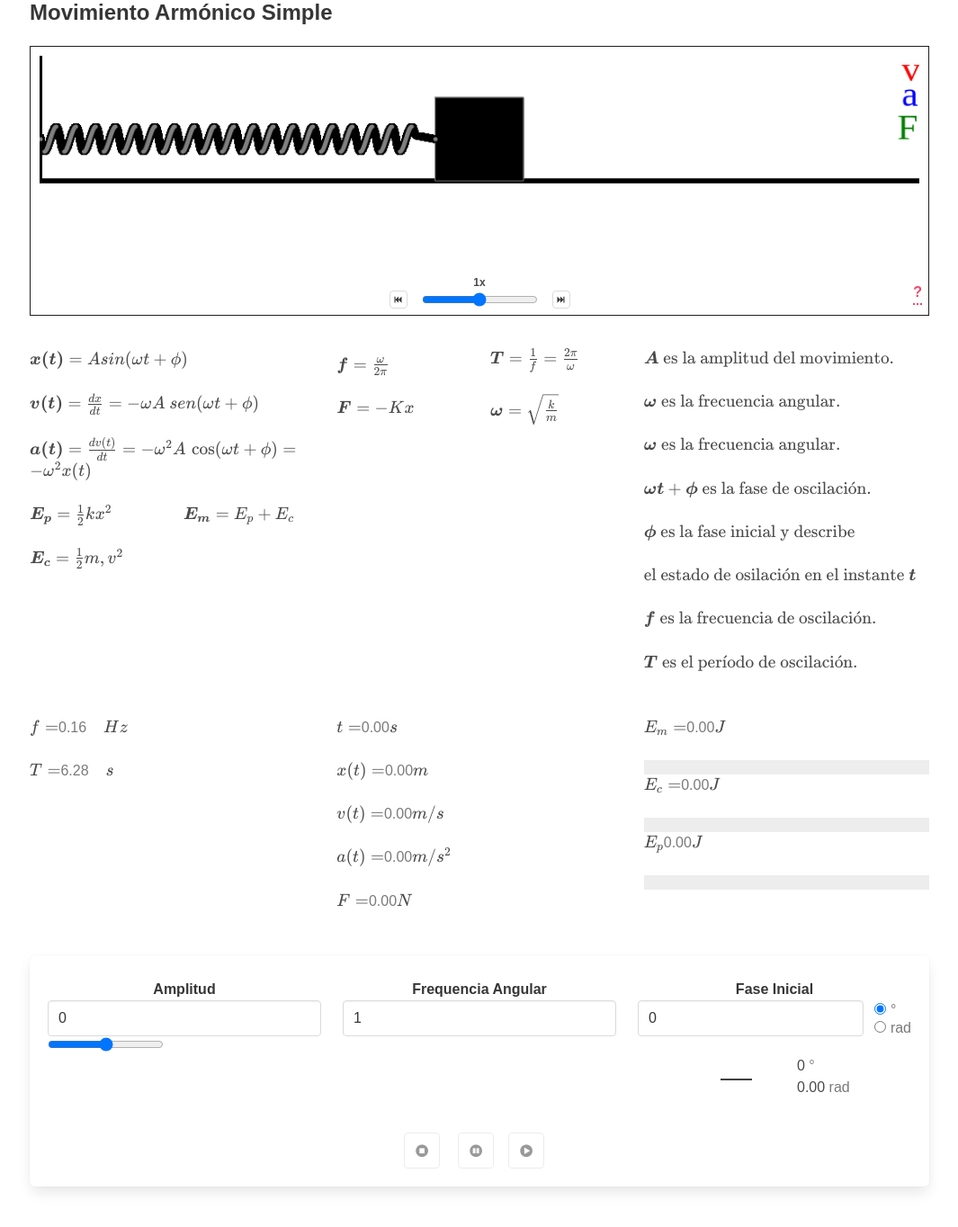
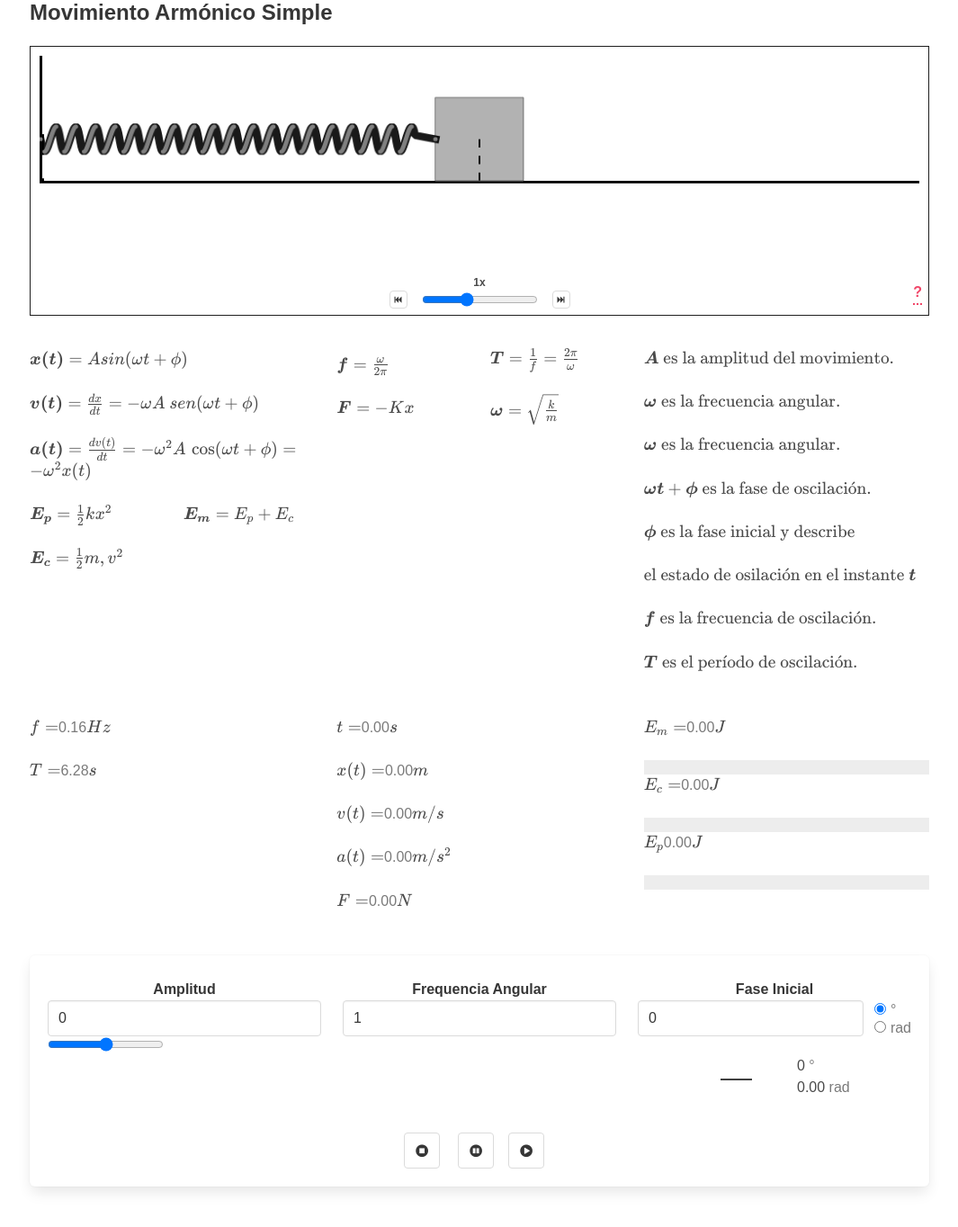
Before and after one commit to iamzapata/movimientos-oscilatorios, a Next.js app: page /movimiento-armonico-simple in a window 1280 px wide. Shown: the top 1364 px of the page at 90% size, without its empty margins (107-1172 px from the left). Built offline with nearby package versions, Linux system fonts and the light colour scheme.

Commit message:
Guardar progreso

```diff
--- /dev/null
+++ b/components/ControlesAnimacion/index.jsx
@@ -0,0 +1,33 @@
+import React from "react";
+
+const ControlesAnimacion = ({ controlarSimulacion }) => (
+  <div className="columns">
+    <div className="column iniciar-parar">
+      <div className="control px-1">
+        <button name="parar" type="button" className="button" onClick={controlarSimulacion}>
+          <span className="icon is-small">
+            <i className="fa fa-stop-circle"></i>
+          </span>
+        </button>
+      </div>
+
+      <div className="control">
+        <button name="pausar" type="button" className="button" onClick={controlarSimulacion}>
+          <span className="icon is-small">
+            <i className="fa fa-pause-circle"></i>
+          </span>
+        </button>
+      </div>
+
+      <div className="control">
+        <button name="iniciar" type="button" className="button" onClick={controlarSimulacion}>
+          <span className="icon is-small">
+            <i className="fa fa-play-circle"></i>
+          </span>
+        </button>
+      </div>
+    </div>
+  </div>
+);
+
+export default ControlesAnimacion;
--- a/components/MovimientoArmonicoSimple/ValoresCalculados.jsx
+++ b/components/MovimientoArmonicoSimple/ValoresCalculados.jsx
@@ -1,119 +1,92 @@
 import React from "react";
 import FormulaMatematica from "components/FormulaMatematica";
 
-const ValoresCalculados = () => (
+const ValoresCalculados = ({
+  valoresCalculados: {
+    t,
+    frecuencia,
+    periodo,
+    posicion,
+    velocidad,
+    aceleracion,
+    fuerza,
+    energiaCinetica,
+    energiaCineticaMax,
+    energiaPotencial,
+    energiaPotencialMax,
+    energiaMecanica,
+  },
+}) => {
+  const formatearADosDecimales = (numero) => numero.toFixed(2);
+
+  return (
     <div className="columns">
       <div className="column FrecuenciaPeriodo">
         <p>
           <FormulaMatematica texto="f=" />
-        <span className="has-text-grey" id="frecuencia_oscilacion">
-          0
-        </span>
+          <span className="has-text-grey">{formatearADosDecimales(frecuencia)}</span>
           <FormulaMatematica texto="Hz" />
         </p>
         <p>
           <FormulaMatematica texto="T=" />
-        <span className="has-text-grey" id="periodo_oscilacion">
-          0
-        </span>
+          <span className="has-text-grey">{formatearADosDecimales(periodo)}</span>
           <FormulaMatematica texto="s" />
         </p>
       </div>
       <div className="column TiempoPosicionVelocidadAceleracion">
         <p>
           <FormulaMatematica texto="t=" />
-
-        <span className="has-text-grey" id="tiempo_oscilacion">
-          0
-        </span>
-
+          <span className="has-text-grey">{formatearADosDecimales(t)}</span>
           <FormulaMatematica texto="s" />
         </p>
         <p>
           <FormulaMatematica texto="x(t)=" />
-        <span className="has-text-grey" id="posicion_oscilacion">
-          0
-        </span>
+          <span className="has-text-grey">{formatearADosDecimales(posicion)}</span>
           <FormulaMatematica texto="m" />
         </p>
         <p>
           <FormulaMatematica texto="v(t)=" />
-
-        <span className="has-text-grey" id="velocidad_oscilacion">
-          0
-        </span>
-
+          <span className="has-text-grey">{formatearADosDecimales(velocidad)}</span>
           <FormulaMatematica texto="m/s" />
         </p>
         <p>
           <FormulaMatematica texto="a(t)=" />
-
-        <span className="has-text-grey" id="aceleracion_oscilacion">
-          0
-        </span>
+          <span className="has-text-grey">{formatearADosDecimales(aceleracion)}</span>
           <FormulaMatematica texto="m/s^2" />
         </p>
         <p>
           <FormulaMatematica texto="F=" />
-
-        <span className="has-text-grey" id="fuerza_oscilacion">
-          0
-        </span>
+          <span className="has-text-grey">{formatearADosDecimales(fuerza)}</span>
           <FormulaMatematica texto="N" />
         </p>
       </div>
       <div className="column Energia">
         <p>
           <FormulaMatematica texto="E_m=" />
-
-        <span className="has-text-grey" id="energia_mecanica">
-          0
-        </span>
+          <span className="has-text-grey">{formatearADosDecimales(energiaMecanica)}</span>
           <FormulaMatematica texto="J" />
-
-        <progress
-          className="progress is-primary"
-          id="energia_mecanica_barra"
-          value="0"
-          max="100"
-        >
-          0
+          <progress className="progress is-primary" value={energiaMecanica} max={energiaPotencialMax}>
+            {energiaMecanica}
           </progress>
         </p>
         <p>
           <FormulaMatematica texto="E_c=" />
-
-        <span className="has-text-grey" id="energia_cinetica">
-          0
-        </span>
+          <span className="has-text-grey">{formatearADosDecimales(energiaCinetica)}</span>
           <FormulaMatematica texto="J" />
-        <progress
-          className="progress is-link"
-          id="energia_cinetica_barra"
-          value="0"
-          max="100"
-        >
-          0
+          <progress className="progress is-link" value={energiaCinetica} max={energiaCineticaMax}>
+            {energiaCinetica}
           </progress>
         </p>
         <p>
           <FormulaMatematica texto="E_p" />
-
-        <span className="has-text-grey" id="energia_potencial">
-          0
-        </span>
+          <span className="has-text-grey">{formatearADosDecimales(energiaPotencial)}</span>
           <FormulaMatematica texto="J" />
-        <progress
-          className="progress is-info"
-          id="energia_potencial_barra"
-          value="0"
-          max="100"
-        >
-          0
+          <progress className="progress is-info" value={energiaPotencial} max={energiaPotencialMax}>
+            {energiaPotencialMax}
           </progress>
         </p>
       </div>
     </div>
   );
-
+};
 export default ValoresCalculados;
--- a/components/MovimientoArmonicoSimple/index.jsx
+++ b/components/MovimientoArmonicoSimple/index.jsx
@@ -3,6 +3,7 @@ import TextoAyuda from "components/MovimientoArmonicoSimple/TextoAyuda";
 import Formulas from "components/MovimientoArmonicoSimple/Formulas";
 import ValoresCalculados from "components/MovimientoArmonicoSimple/ValoresCalculados";
 import VelocidadAnimacion from "components/VelocidadAnimacion";
+import ControlesAnimacion from "components/ControlesAnimacion";
 
 import { PI, masa, K } from "constants";
 
@@ -24,6 +25,18 @@ const estadoInicial = {
   unidadesFaseInicial: "grados",
   reproduccionEnCurso: false,
   incremento: VALOR_INCREMEMENTO,
+
+  frecuencia: 0,
+  periodo: 0,
+  posicion: 0,
+  velocidad: 0,
+  aceleracion: 0,
+  fuerza: 0,
+  energiaCinetica: 0,
+  energiaCineticaMax: 0,
+  energiaPotencial: 0,
+  energiaPotencialMax: 0,
+  energiaMecanica: 0,
 };
 
 class MovimientoArmonicoSimple extends Component {
@@ -67,7 +80,8 @@ class MovimientoArmonicoSimple extends Component {
   };
 
   controlarSimulacion = (evento) => {
-    let { name, value } = evento.target;
+    const { velocidadAnimacion, faseInicialInput } = this.state;
+    let { name, value } = evento.currentTarget;
 
     const valor = parseFloat(value);
 
@@ -89,22 +103,13 @@ class MovimientoArmonicoSimple extends Component {
         this.actualizarFaseInicial(valor);
         break;
       case "unidades_fase_inicial":
-        this.setState({ unidadesFaseInicial: evento.target.value }, () =>
-          this.actualizarFaseInicial(this.state.faseInicialInput)
-        );
+        this.setState({ unidadesFaseInicial: evento.target.value }, () => this.actualizarFaseInicial(faseInicialInput));
         break;
       case "iniciar":
-        rangeAmplitud.disabled = true;
-        botonParar.disabled = false;
-        botonPausar.disabled = false;
-        botonIniciar.disabled = true;
-        this.reproduccionEnCurso = true;
+        this.setState({ reproduccionEnCurso: true });
         break;
       case "pausar":
-        botonPausar.disabled = true;
-        botonIniciar.disabled = false;
-        rangeAmplitud.disabled = false;
-        this.reproduccionEnCurso = false;
+        this.setState({ reproduccionEnCurso: false });
         break;
       case "parar":
         this.reestablecerValores();
@@ -114,10 +119,10 @@ class MovimientoArmonicoSimple extends Component {
         this.actualizarVelocidadAnimacion(valor);
         break;
       case "mas_rapido":
-        this.actualizarVelocidadAnimacion(Number(this.velocidadAnimacion) + 0.25);
+        this.actualizarVelocidadAnimacion(Number(velocidadAnimacion) + 0.25);
         break;
       case "mas_lento":
-        this.actualizarVelocidadAnimacion(Number(this.velocidadAnimacion) - 0.25);
+        this.actualizarVelocidadAnimacion(Number(velocidadAnimacion) - 0.25);
         break;
       default:
         null;
@@ -180,27 +185,19 @@ class MovimientoArmonicoSimple extends Component {
 
     const energiaMecanica = energiaCinetica + energiaPotencial;
 
-    document.getElementById("frecuencia_oscilacion").innerText = frecuencia.toFixed(2);
-    document.getElementById("periodo_oscilacion").innerText = periodo.toFixed(2);
-
-    document.getElementById("tiempo_oscilacion").innerText = t.toFixed(2);
-    document.getElementById("posicion_oscilacion").innerText = posicion.toFixed(2);
-    document.getElementById("velocidad_oscilacion").innerText = velocidad.toFixed(2);
-    document.getElementById("aceleracion_oscilacion").innerText = aceleracion.toFixed(2);
-    document.getElementById("fuerza_oscilacion").innerText = fuerza.toFixed(2);
-
-    document.getElementById("energia_mecanica").innerHTML = energiaMecanica.toFixed(2);
-    document.getElementById("energia_cinetica").innerHTML = energiaCinetica.toFixed(2);
-    document.getElementById("energia_potencial").innerHTML = energiaPotencial.toFixed(2);
-
-    document.getElementById("energia_mecanica_barra").value = energiaMecanica;
-    document.getElementById("energia_mecanica_barra").max = energiaPotencialMax;
-
-    document.getElementById("energia_cinetica_barra").value = energiaCinetica;
-    document.getElementById("energia_cinetica_barra").max = energiaCineticaMax;
-
-    document.getElementById("energia_potencial_barra").value = energiaPotencial;
-    document.getElementById("energia_potencial_barra").max = energiaPotencialMax;
+    this.setState({
+      frecuencia,
+      periodo,
+      posicion,
+      velocidad,
+      aceleracion,
+      fuerza,
+      energiaCinetica,
+      energiaCineticaMax,
+      energiaPotencial,
+      energiaPotencialMax,
+      energiaMecanica,
+    });
   };
 
   actualizarVelocidadAnimacion = (valor) => {
@@ -208,9 +205,7 @@ class MovimientoArmonicoSimple extends Component {
       return;
     }
     this.velocidadAnimacion = valor;
-    document.getElementById("velocida_animacion").innerText = valor;
-    inputVelocidadAnimacion.value = valor;
-    this.incremento = VALOR_INCREMEMENTO * valor;
+    this.setState({ velocidadAnimacion: valor, incremento: VALOR_INCREMEMENTO * valor });
   };
 
   actualizarAmplitudInput = (valor) => {
@@ -227,6 +222,19 @@ class MovimientoArmonicoSimple extends Component {
     this.setState({ amplitud: valor });
   };
 
+  actualizarAmplitudRange = (valor) => {
+    if (valor > AMPLITUD_MAXIMA || valor < AMPLITUD_MINIMA) {
+      const valorLimite = AMPLITUD_MAXIMA * Math.sign(valor);
+      inputAmplitud.value = valorLimite;
+      this.setState({ amplitud: valorLimite });
+      this.limpiarAmplitudes();
+      return;
+    }
+
+    this.setState({ amplitud: valor });
+    this.limpiarAmplitudes();
+  };
+
   obtenerValorFaseInicial = (unidadesFaseInicial) => {
     const { faseInicial } = this.state;
 
@@ -241,8 +249,6 @@ class MovimientoArmonicoSimple extends Component {
 
   actualizarFaseInicial = (valor) => {
     const { unidadesFaseInicial } = this.state;
-
-    console.warn("actualizarFaseInicial", valor, unidadesFaseInicial);
 
     if (!valor) return;
 
@@ -387,19 +393,6 @@ class MovimientoArmonicoSimple extends Component {
     context.restore();
   };
 
-  actualizarAmplitudRange = (valor) => {
-    if (valor > AMPLITUD_MAXIMA || valor < AMPLITUD_MINIMA) {
-      const valorLimite = AMPLITUD_MAXIMA * Math.sign(valor);
-      inputAmplitud.value = valorLimite;
-      this.setState({ amplitud: valorLimite });
-      this.limpiarAmplitudes();
-      return;
-    }
-
-    this.setState({ amplitud: valor });
-    this.limpiarAmplitudes();
-  };
-
   dibujarAnguloFaseInicial = () => {
     const { faseInicial } = this.state;
     const { canvasFaseInicial: canvas, contextFaseInicial: context } = this;
@@ -445,13 +438,14 @@ class MovimientoArmonicoSimple extends Component {
   };
 
   dibujarAmplitudes = () => {
+    const { amplitud } = this.state;
     const { width: anchoCanvas, height: altoCanvas, contextSecundario: context } = this;
 
-    if (this.amplitud === 0) return;
+    if (amplitud === 0) return;
 
-    const amplitudMasX = anchoCanvas / 2 + this.amplitud * Math.sign(this.amplitud);
+    const amplitudMasX = anchoCanvas / 2 + amplitud * Math.sign(amplitud);
 
-    const amplitudMenosX = anchoCanvas / 2 - this.amplitud * Math.sign(this.amplitud);
+    const amplitudMenosX = anchoCanvas / 2 - amplitud * Math.sign(amplitud);
 
     context.save();
     context.lineWidth = 0.5;
@@ -473,9 +467,10 @@ class MovimientoArmonicoSimple extends Component {
   };
 
   dibujarVectorVelocidad = () => {
+    const { amplitud } = this.state;
     const { width: anchoCanvas, contextVectores: context, dimensionBloque } = this;
 
-    if (this.amplitud === 0) return;
+    if (amplitud === 0) return;
 
     const posicionEnCanvas = this.calcularPosicionEnCanvas();
 
@@ -506,9 +501,10 @@ class MovimientoArmonicoSimple extends Component {
   };
 
   dibujarVectorAceleracion = () => {
+    const { amplitud } = this.state;
     const { width: anchoCanvas, contextVectores: context, dimensionBloque } = this;
 
-    if (this.amplitud === 0) return;
+    if (amplitud === 0) return;
 
     const posicionEnCanvas = this.calcularPosicionEnCanvas();
 
@@ -540,9 +536,10 @@ class MovimientoArmonicoSimple extends Component {
   };
 
   dibujarVectorFuerza = () => {
+    const { amplitud } = this.state;
     const { width: anchoCanvas, contextVectores: context, dimensionBloque } = this;
 
-    if (this.amplitud === 0) return;
+    if (amplitud === 0) return;
 
     const posicionEnCanvas = this.calcularPosicionEnCanvas();
 
@@ -574,9 +571,10 @@ class MovimientoArmonicoSimple extends Component {
   };
 
   dibujarVectores = () => {
+    const { amplitud } = this.state;
     this.limpiarVectores();
 
-    if (this.amplitud === 0) return;
+    if (amplitud === 0) return;
 
     this.dibujarVectorVelocidad();
     this.dibujarVectorAceleracion();
@@ -624,12 +622,13 @@ class MovimientoArmonicoSimple extends Component {
   };
 
   limpiarTrayectoriaMasa = () => {
+    const { dimensionBloque } = this.state;
     const { width: anchoCanvas, height: altoCanvas, contextPrincipal: context } = this;
-    context.clearRect(5, altoCanvas / 2 - this.dimensionBloque - 10, anchoCanvas, this.dimensionBloque + 10);
+    context.clearRect(5, altoCanvas / 2 - dimensionBloque - 10, anchoCanvas, dimensionBloque + 10);
   };
 
   render() {
-    const { amplitud, frecuenciaAngular, faseInicialInput, unidadesFaseInicial } = this.state;
+    const { amplitud, frecuenciaAngular, faseInicialInput, unidadesFaseInicial, velocidadAnimacion } = this.state;
     const valorGrados = this.obtenerValorFaseInicial("grados").toFixed(0);
     const valorRadianes = this.obtenerValorFaseInicial("radianes").toFixed(2);
 
@@ -641,7 +640,7 @@ class MovimientoArmonicoSimple extends Component {
           <canvas id="canvasprincipal"></canvas>
           <canvas id="canvasvectores"></canvas>
           <TextoAyuda />
-          <VelocidadAnimacion />
+          <VelocidadAnimacion controlarSimulacion={this.controlarSimulacion} velocidadAnimacion={velocidadAnimacion} />
         </div>
         <section className="section">
           <div className="container is-fluid is-paddingless">
@@ -649,7 +648,7 @@ class MovimientoArmonicoSimple extends Component {
             <div className="columns">
               <hr className="w-100" />
             </div>
-            <ValoresCalculados />
+            <ValoresCalculados valoresCalculados={this.state} />
             <div className="box">
               <div className="columns">
                 <div className="column">
@@ -660,7 +659,6 @@ class MovimientoArmonicoSimple extends Component {
                     <div className="field-body w-100">
                       <div className="field">
                         <input
-                          id="amplitud_input"
                           className="input"
                           type="number"
                           name="amplitud_input"
@@ -673,8 +671,6 @@ class MovimientoArmonicoSimple extends Component {
                     <div className="field-body w-100">
                       <div className="field">
                         <input
-                          className="w-100"
-                          id="amplitud_range"
                           name="amplitud_range"
                           placeholder="Desplazamiento Inicial"
                           type="range"
@@ -682,7 +678,7 @@ class MovimientoArmonicoSimple extends Component {
                           max={AMPLITUD_MAXIMA}
                           value={amplitud}
                           className="slider"
-                          onInput={this.controlarSimulacion}
+                          onChange={this.controlarSimulacion}
                         />
                       </div>
                     </div>
@@ -696,7 +692,6 @@ class MovimientoArmonicoSimple extends Component {
                     <div className="field-body w-100">
                       <div className="field">
                         <input
-                          id="frecuencia_angular"
                           className="input"
                           type="number"
                           name="frecuencia_angular"
@@ -716,7 +711,6 @@ class MovimientoArmonicoSimple extends Component {
                     <div className="field-body w-100">
                       <div className="field">
                         <input
-                          id="fase_inicial"
                           className="input"
                           type="number"
                           name="fase_inicial"
@@ -730,7 +724,6 @@ class MovimientoArmonicoSimple extends Component {
                           <label className="FaseInicialGrados has-text-grey radio" htmlFor="grados">
                             <input
                               type="radio"
-                              id="grados"
                               name="unidades_fase_inicial"
                               value="grados"
                               checked={unidadesFaseInicial === "grados"}
@@ -743,7 +736,6 @@ class MovimientoArmonicoSimple extends Component {
                           <label className="has-text-grey radio" htmlFor="radianes">
                             <input
                               type="radio"
-                              id="radianes"
                               name="unidades_fase_inicial"
                               value="radianes"
                               checked={unidadesFaseInicial === "radianes"}
@@ -770,33 +762,7 @@ class MovimientoArmonicoSimple extends Component {
                   </div>
                 </div>
               </div>
-              <div className="columns">
-                <div className="column iniciar-parar">
-                  <div className="control px-1">
-                    <button name="parar" type="button" className="button" disabled>
-                      <span className="icon is-small">
-                        <i className="fa fa-stop-circle"></i>
-                      </span>
-                    </button>
-                  </div>
-
-                  <div className="control">
-                    <button name="pausar" type="button" className="button" disabled>
-                      <span className="icon is-small">
-                        <i className="fa fa-pause-circle"></i>
-                      </span>
-                    </button>
-                  </div>
-
-                  <div className="control">
-                    <button name="iniciar" type="button" className="button" disabled>
-                      <span className="icon is-small">
-                        <i className="fa fa-play-circle"></i>
-                      </span>
-                    </button>
-                  </div>
-                </div>
-              </div>
+              <ControlesAnimacion controlarSimulacion={this.controlarSimulacion} />
             </div>
           </div>
         </section>
--- a/components/VelocidadAnimacion/index.jsx
+++ b/components/VelocidadAnimacion/index.jsx
@@ -1,6 +1,6 @@
 import React from "react";
 
-const VelocidadAnimacion = () => (
+const VelocidadAnimacion = ({controlarSimulacion, velocidadAnimacion}) => (
   <div className="columns VelocidadAnimacion">
     <div className="column">
       <span
@@ -19,12 +19,12 @@ const VelocidadAnimacion = () => (
       </button>
       <input
         type="range"
-        id="velocidad_animacion_range"
         name="velocidad_animacion"
         min="0.25"
-        value="1.25"
+        value={velocidadAnimacion}
         max="2.25"
         step="0.25"
+        onChange={controlarSimulacion}
       />
       <button name="mas_rapido" type="button" className="button">
         <span className="icon is-small">
--- a/package.json
+++ b/package.json
@@ -12,6 +12,7 @@
     "font-awesome": "4.7",
     "katex": "^0.11.1",
     "next": "9.4.4",
+    "normalize.css": "^8.0.1",
     "react": "16.13.1",
     "react-dom": "16.13.1",
     "sass": "^1.26.7",
--- a/pages/_app.js
+++ b/pages/_app.js
@@ -3,6 +3,7 @@ import 'pages/styles.css'
 import 'katex/dist/katex.min.css'
 import 'tailwindcss/dist/tailwind.min.css'
 import 'font-awesome/css/font-awesome.min.css'
+import 'normalize.css'
 
 
 // This default export is required in a new `pages/_app.js` file.
```
Lines whose indentation alone changed are shown as unchanged.
